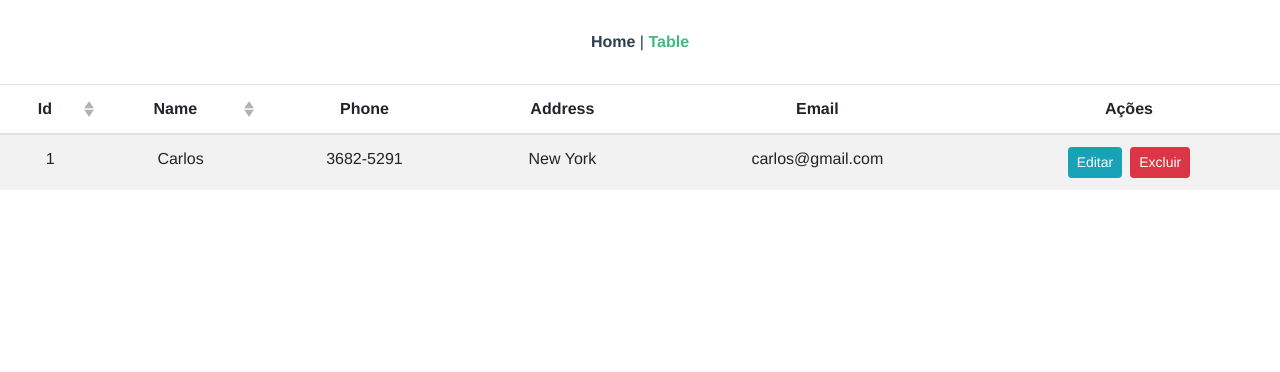
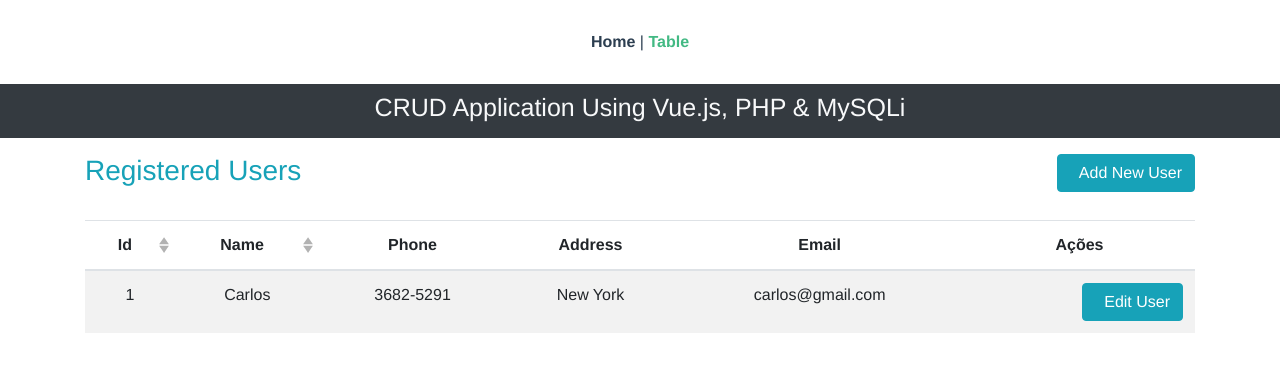
Before and after one commit to carlosaw/app, a Vue app: page /about in a window 1280 px wide. Shown: the top 372 px of the page. Built offline with nearby package versions, Linux system fonts and the light colour scheme.

Commit message:
Edit Modal

```diff
--- a/src/views/About.vue
+++ b/src/views/About.vue
@@ -1,13 +1,97 @@
 <template>
 	<div id="app">
+		<div class=container-fluid>
+			<div class="row bg-dark">
+				<div class="col-lg-12">
+					<p class="text-center text-light display-4 pt-2" style="font-size:25px;">CRUD Application Using Vue.js, PHP & MySQLi</p>
+				</div>
+			</div>
+		</div>
+		<div class="container">
+			<div class="row mt-3">
+				<div class="col-lg-6">
+					<h3 class="text-info float-left">Registered Users</h3>
+				</div>
+				<div class="col-lg-6">
+					<button class="btn btn-info float-right" @click="showAddModal=true">
+					<i class="fas fa-user"></i>&nbsp;&nbsp;Add New User</button>
+				</div>
+			</div><br/>
+
 			<b-table striped hover :fields="fields" :items="items">
 				<template v-slot:cell(actions)="data">
-            <b-button v-b-modal.meu-modal size="sm" class="mr-2" variant="info" @click="editar(data.id)">Editar</b-button>
-            <b-button size="sm" variant="danger" @click="excluir(data.id)">Excluir</b-button>
-
-            <b-modal id="meu-modal" title="BootstrapVue">Olá Mundo, eu sou um Modal</b-modal>
+					<div>
+					<button class="btn btn-info float-right" @click="showEditModal=true">
+					<i class="fas fa-user"></i>&nbsp;&nbsp;Edit User</button>
+				</div>
 				</template>
 			</b-table>
+
+			<!-- Add User Modal -->
+			<div id="overlay" v-if="showAddModal">
+				<div class="modal-dialog">
+					<div class="modal-content">
+						<div class="modal-header">
+							<h5>Add New User</h5>
+							<b-button type="button" class="close" @click="showAddModal=false">
+							<span aria-hidden="true">&times;</span></b-button>
+						</div>
+						<div class="modal-body p-6">
+							<form action="#" method="post">
+							<div class=form-group>
+								<input type="text" name="name" class="form-control form-control-lg" placeholder="Name" />
+							</div>
+							<div class=form-group>
+								<input type="tel" name="phone" class="form-control form-control-lg" placeholder="Phone" />
+							</div>
+							<div class=form-group>
+								<input type="text" name="address" class="form-control form-control-lg" placeholder="Address" />
+							</div>
+							<div class=form-group>
+								<input type="email" name="email" class="form-control form-control-lg" placeholder="E-mail" />
+							</div>
+							<div class="form-group">
+								<button class="btn btn-info btn-block btn-lg" @click="showAddModal=false">Add User</button>
+							</div>
+							</form>
+						</div>
+					</div>
+				</div>
+			</div>
+		</div>
+
+		<!-- Edit User Modal -->
+			<div id="overlay" v-if="showEditModal">
+				<div class="modal-dialog">
+					<div class="modal-content">
+						<div class="modal-header">
+							<h5>Edit User</h5>
+							<b-button type="button" class="close" @click="showEditModal=false">
+							<span aria-hidden="true">&times;</span></b-button>
+						</div>
+						<div class="modal-body p-6">
+							<form action="#" method="post">
+							<div class=form-group>
+								<input type="text" name="name" class="form-control form-control-lg" placeholder="Name" />
+							</div>
+							<div class=form-group>
+								<input type="tel" name="phone" class="form-control form-control-lg" placeholder="Phone" />
+							</div>
+							<div class=form-group>
+								<input type="text" name="address" class="form-control form-control-lg" placeholder="Address" />
+							</div>
+							<div class=form-group>
+								<input type="email" name="email" class="form-control form-control-lg" placeholder="E-mail" />
+							</div>
+							<div class="form-group">
+								<button class="btn btn-info btn-block btn-lg" @click="showEditModal=false">Update User</button>
+							</div>
+							</form>
+						</div>
+					</div>
+				</div>
+			</div>
+		</div>
 	</div>
 </template>
 
@@ -51,7 +135,25 @@
 					label: 'Ações',
 				}
 			],
+			showAddModal:false,
+			showEditModal:false
+
+
 		}
     }
 }
+
 </script>
+<style>
+#overlay {
+  position: fixed;
+  top: 0;
+  bottom: 0;
+  left: 0;
+  right: 0;
+  background: rgba(0, 0, 0, 0.6);
+}
+.mr2 {
+  float:right;
+}
+</style>
```
Lines whose indentation alone changed are shown as unchanged.
